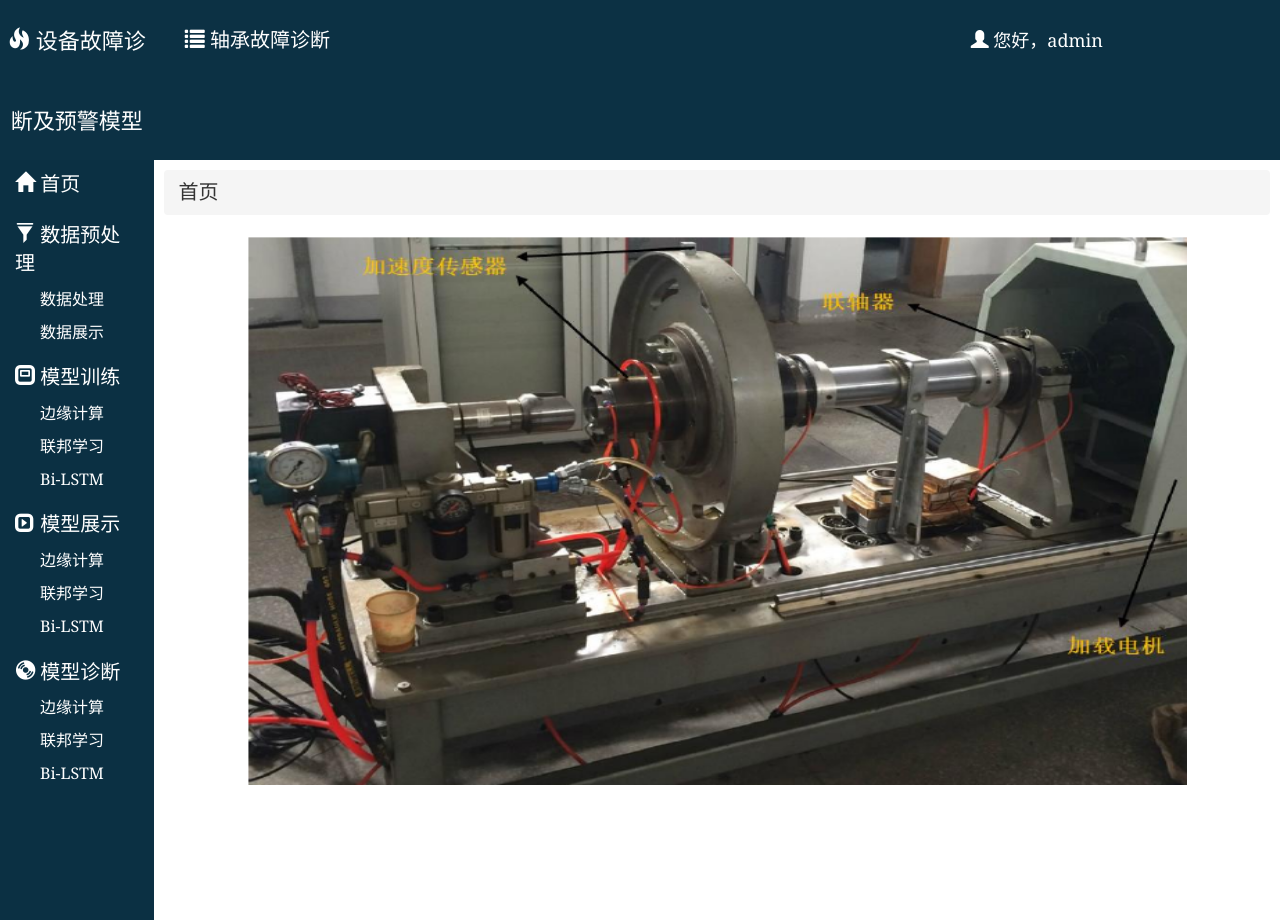
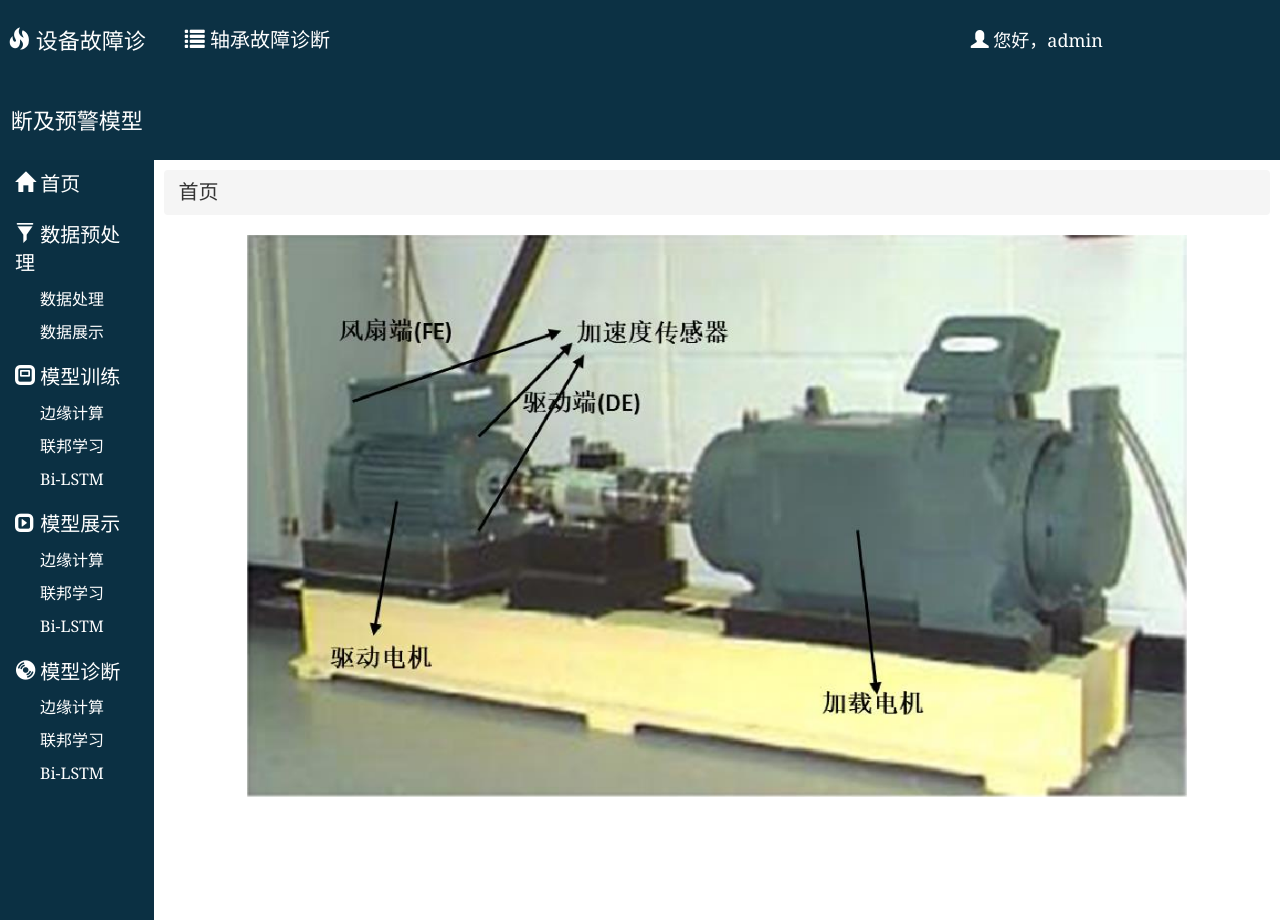
Before and after one commit to szpIlove/faultdiagnose, a Flask app: page / in a window 1280 px wide. Run offline with Flask 2, Linux system fonts and the light colour scheme; parts of the project's set-up code (start-up, migrations or seed data) failed here and were passed over.

Commit message:
首页补交

```diff
--- a/templates/base1.html
+++ b/templates/base1.html
@@ -250,8 +250,8 @@ $(function(){
 	                <li>首页</li>
                 </ol>
                 <div style="text-align:center;">
-{#                     <img src="{{ url_for('static', filename='image/platform.png') }}" width="85%" height="45%" alt="实验平台"/>#}
-                    <img src="{{ url_for('static', filename='image/firstPage.png') }}" width="85%" height="550px" alt="实验平台"/>
+                     <img src="{{ url_for('static', filename='image/platform.png') }}" width="85%" height="45%" alt="实验平台"/>
+                    {#<img src="{{ url_for('static', filename='image/firstPage.png') }}" width="85%" height="550px" alt="实验平台"/>#}
                 </div>
 
 			</div>
--- a/templates/index.html
+++ b/templates/index.html
@@ -7,6 +7,6 @@
     </ol>
     <div style="text-align:center;">
 {#        <img src="{{ url_for('static', filename='image/firstPage.png') }}" width="1100px" height="550px" alt="实验平台"/>#}
-        <img src="{{ url_for('static', filename='image/firstPage.png') }}" width="85%" height="550px" alt="实验平台"/>
+        <img src="{{ url_for('static', filename='image/platform.png') }}" width="85%" height="45%" alt="实验平台"/>
     </div>
 </div>
```
